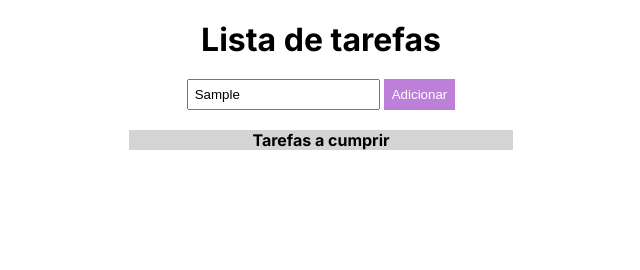
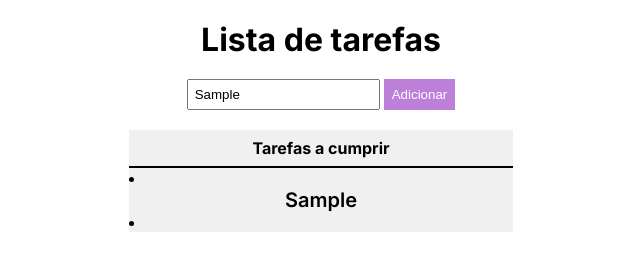
Before and after one commit to AlvesElon/exercicio_jQuery, a plain HTML site: page index.html in a window 1280 px wide. Both pictures are taken after typing "Sample" into the empty fields and a click on the button "Adicionar". Shown: the whole page, without its empty margins (319-959 px from the left). Drawn offline with nearby package versions, Linux system fonts and the light colour scheme.

Commit message:
add lines of code

```diff
--- a/main.css
+++ b/main.css
@@ -33,11 +33,17 @@ button {
 
 table{
     width: 30%;
-    background-color: #17171b2f;
+    background-color: #17171b10;
     margin: 0px auto 200px;
+}
+table th{
+    border-bottom: 2px solid black;
+    padding: 8px;
 }
 
 table td{
     text-align: center;
-    font-size: 24px;
+    font-size: 20px;
+    cursor: pointer;
+    display: block;
 }
--- a/main.js
+++ b/main.js
@@ -2,10 +2,15 @@ $(document).ready(function() {
 
     $("form").on("submit", function (e){
         e.preventDefault();
-        const newTask = $('#task').val;
-        const newLine = $('<li><ul><tr>');
-        $(`<td>${newTask.val}</td>`).appendTo(newLine);
-        $(`</tr></ul></li>`).appendTo(newLine);
-        $('#newTask').val('');
+        const newTask = $('#task').val();
+        const newLine = $('<li><tr>');
+        $('<td>').text(newTask).appendTo(newLine);
+        $('</td></tr><li>').appendTo(newLine);
+        newLine.appendTo('table tbody');
+        $('#Task').val('');
+    });
+
+    $("td").click(function() {
+        $(this).css("text-decoration", "line-through");
     });
 })
```
